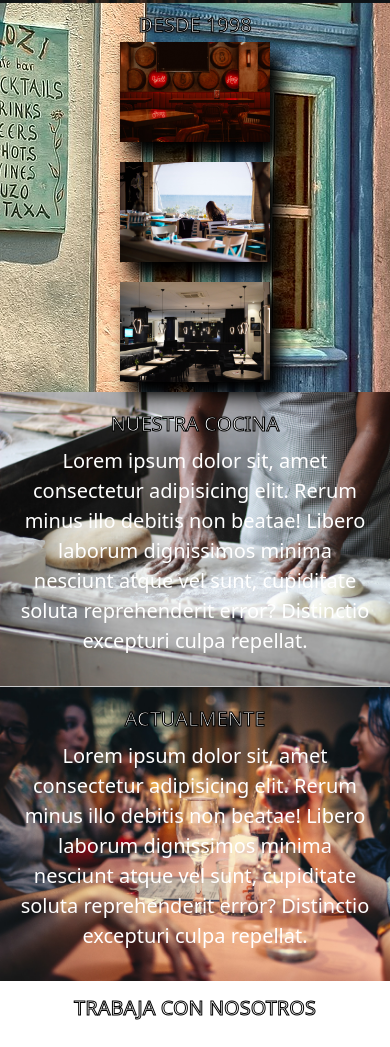
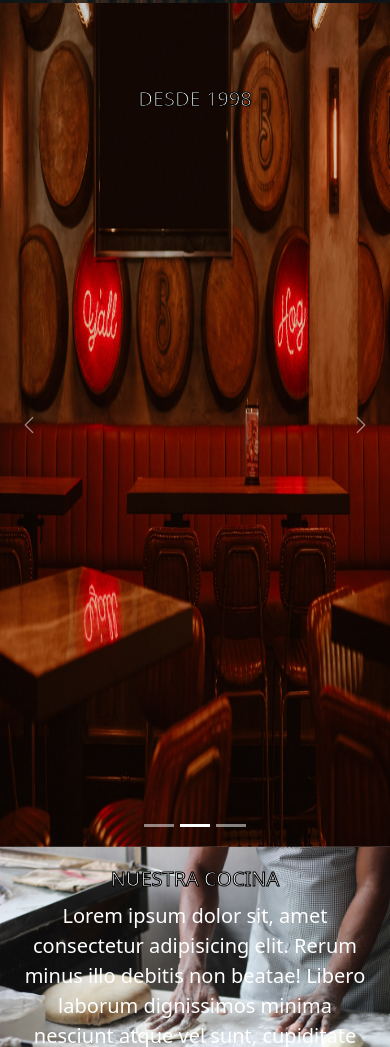
Before and after one commit to MaitaJv/Desafio-JavierMaita, a plain HTML site: page Nosotros.html in a window 390 px wide. Shown: the part 841-1888 px from the top of the page. Drawn offline with nearby package versions, Linux system fonts and the light colour scheme.

Commit message:
2da-preentrega

```diff
--- a/Nosotros.html
+++ b/Nosotros.html
@@ -36,13 +36,34 @@
         </div>
     </header>
     <main>
-        <section class="seccion-informativa-1ra">
-            <h1>DESDE 1998</h1>
-            <div class="info-imgs-conteiner">
-                <img src="imagenes/Foto-1-Nosotros.jpg" alt="foto-1" data-aos="zoom-in">
-                <img src="imagenes/Foto-2-Nosotros.jpg" alt="foto-2" data-aos="zoom-in">
-                <img src="imagenes/Foto-3-Nosotros.jpg" alt="foto-3" data-aos="zoom-in">
+        <section class="carusel-altura relative-ob">
+            <div id="carouselExampleCaptions" class="carousel slide altura-100" data-bs-ride="carousel">
+                <div class="carousel-indicators">
+                    <button type="button" data-bs-target="#carouselExampleCaptions" data-bs-slide-to="0" class="active" aria-current="true" aria-label="Slide 1"></button>
+                    <button type="button" data-bs-target="#carouselExampleCaptions" data-bs-slide-to="1" aria-label="Slide 2"></button>
+                    <button type="button" data-bs-target="#carouselExampleCaptions" data-bs-slide-to="2" aria-label="Slide 3"></button>
+                </div>
+                <div class="carousel-inner altura-100 img-carusel">
+                    <div class="carousel-item active altura-100">
+                        <img src="imagenes/Foto-3-Nosotros.jpg" class="d-block w-100 altura-100 " alt="...">
+                    </div>
+                    <div class="carousel-item altura-100 img-carusel">
+                        <img src="imagenes/Foto-1-Nosotros.jpg" class="d-block w-100 altura-100" alt="...">
+                    </div>
+                    <div class="carousel-item altura-100 img-carusel">
+                        <img src="imagenes/Foto-2-Nosotros.jpg" class="d-block w-100 altura-100" alt="...">
+                    </div>
+                </div>
+                <button class="carousel-control-prev" type="button" data-bs-target="#carouselExampleCaptions" data-bs-slide="prev">
+                    <span class="carousel-control-prev-icon" aria-hidden="true"></span>
+                    <span class="visually-hidden">Previous</span>
+                </button>
+                <button class="carousel-control-next" type="button" data-bs-target="#carouselExampleCaptions" data-bs-slide="next">
+                    <span class="carousel-control-next-icon" aria-hidden="true"></span>
+                    <span class="visually-hidden">Next</span>
+                </button>
             </div>
+            <h1 class="carusel-titulo">DESDE 1998</h1>
         </section>
         <section class="seccion-informativa-2da">
             <div class="info-texto" data-aos="fade-up">
--- a/style.css
+++ b/style.css
@@ -261,35 +261,26 @@ object-fit: cover;
 
 /*Nosotros*/
 
-.seccion-informativa-1ra{
-    height: 100vh;
-    padding: 1rem;
-    color: white;
-    background-image: url(imagenes/Fondo-Main-1-Nosotros.jpg);
-    background-position: center;
-    display: flex;
-    flex-direction: column;
-    justify-content: space-around;
-    text-align: center;
-    font-size: 5rem;
-    -webkit-text-stroke: 1px black;
+.relative-ob{
+    position: relative;
 }
 
-.info-imgs-conteiner{
-    display: grid;
-    grid-template-columns: repeat(3, 1fr);
-    grid-auto-rows: 300px;
-    gap: 2rem;
-    margin: 0 auto 10rem auto;
+.carusel-altura{
+    height: 100vh;
 }
 
-.info-imgs-conteiner img{
+.altura-100{
     height: 100%;
+}
+
+.carusel-titulo{
+    position: absolute;
+    top: 10%;
     width: 100%;
-    object-fit: cover;
-    box-shadow: 10px 13px 16px 2px rgba(0,0,0,1);
-    -webkit-box-shadow: 10px 13px 16px 2px rgba(0,0,0,1);
-    -moz-box-shadow: 10px 13px 16px 2px rgba(0,0,0,1);
+    text-align: center;
+    color: #ffff;
+    font-size: 5rem;
+    -webkit-text-stroke: 2px black;
 }
 
 .seccion-informativa-2da{
@@ -633,22 +624,15 @@ object-fit: cover;
     }
 
     /*nosotros*/
-    .seccion-informativa-1ra{
-        height: auto;
-        padding: 1rem;
-        color: white;
-        background-image: url(imagenes/Fondo-Main-1-Nosotros.jpg);
-        background-position: center;
-        display: flex;
-        flex-direction: column;
-        justify-content: space-around;
+
+    .carusel-titulo{
+        position: absolute;
+        top: 10%;
+        width: 100%;
         text-align: center;
-        font-size: 5rem;
+        color: #ffff;
+        font-size: 2rem;
         -webkit-text-stroke: 1px black;
-    }
-
-    .seccion-informativa-1ra h1{
-        font-size: 2rem;
     }
 
     .seccion-informativa-2da{
@@ -869,22 +853,14 @@ object-fit: cover;
 
     /*nosotros*/
 
-    .seccion-informativa-1ra{
-        height: auto;
-        padding: 1rem;
-        color: white;
-        background-image: url(imagenes/Fondo-Main-1-Nosotros.jpg);
-        background-position: center;
-        display: flex;
-        flex-direction: column;
-        justify-content: space-around;
+    .carusel-titulo{
+        position: absolute;
+        top: 10%;
+        width: 100%;
         text-align: center;
-        font-size: 5rem;
+        color: #ffff;
+        font-size: 3rem;
         -webkit-text-stroke: 1px black;
-    }
-
-    .seccion-informativa-1ra h1{
-        font-size: 3rem;
     }
 
     .info-texto{
```
Also changed, not shown: Sucursales.html (+27 -5 lines).
